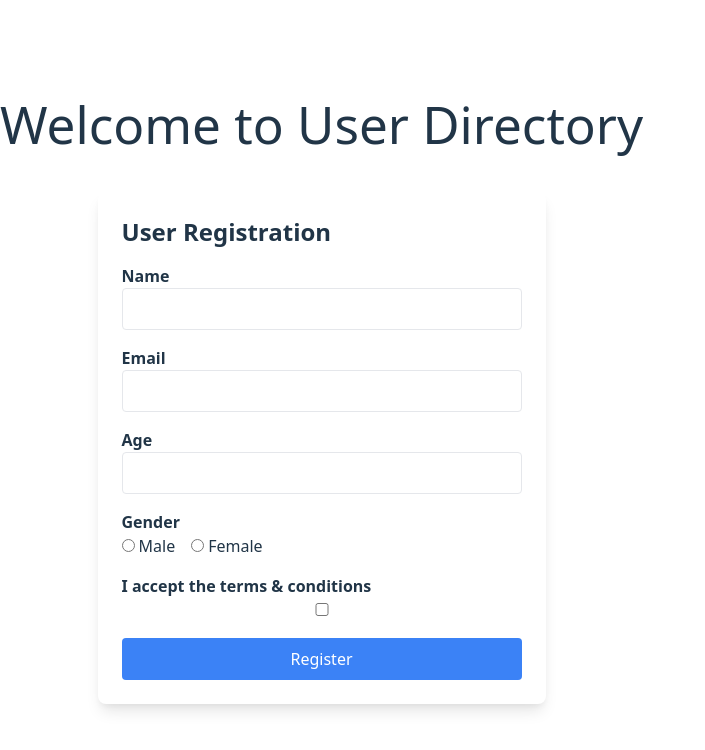
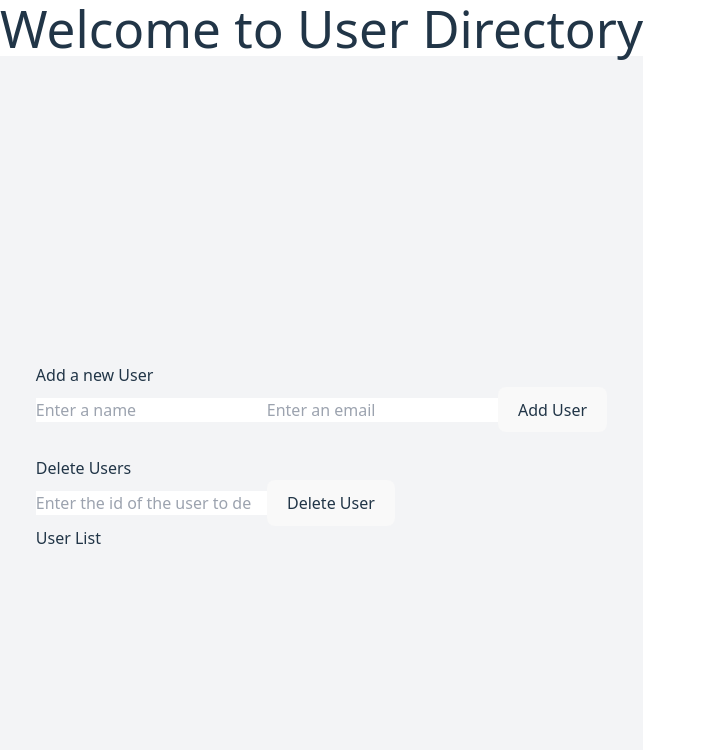
Before and after one commit to shokrullah2023/React-Projects, a React (Vite) app: page / in a window 1280 px wide. Shown: the top 750 px of the page, without its empty margins (0-705 px from the left). Built offline with nearby package versions, Linux system fonts and the light colour scheme.

Commit message:
Make the state globaly so every other component can access it but didn't finish the User Profile page yet

```diff
--- a/src/App.jsx
+++ b/src/App.jsx
@@ -6,6 +6,7 @@
 import UserForm from "./components/UserForm";
 // import UserPhoto from "./components/UserPhoto";
 import Usersform from "./components/UsersForm";
+import { UserContext, UserProvider } from "./components/UserContext";
 
 function App() {
   // const [count, setCount] = useState(0);
@@ -22,7 +23,12 @@
         <UserForm /> */}
         {/* <UserList /> */}
         {/* <UserPhoto /> */}
-        <Usersform />
+        {/* <Usersform /> */}
+        <UserProvider>
+          <div className="flex flex-col items-center justify-center min-h-screen bg-gray-100 p-6">
+            <UserForm />
+          </div>
+        </UserProvider>
       </div>
     </div>
   );
--- /dev/null
+++ b/src/components/UserContext.jsx
@@ -0,0 +1,41 @@
+import { useState, useEffect, createContext } from "react";
+
+export const UserContext = createContext();
+
+export const UserProvider = ({ children }) => {
+  const [formData, setFormData] = useState({
+    name: "",
+    email: "",
+    age: "",
+    gender: "",
+    termAccepted: false,
+  });
+
+  // Load saved data from local storage when component mounts
+  useEffect(() => {
+    const savedData = JSON.parse(localStorage.getItem("userFormData"));
+    if (savedData) setFormData(savedData);
+  }, []);
+
+  // Save data to local storage when formData changes
+  useEffect(() => {
+    localStorage.setItem("useFormData", JSON.stringify(formData));
+  }, [formData]);
+
+  // Clear form data from local storage
+  const clearFormData = () => {
+    setFormData({
+      name: "",
+      email: "",
+      age: "",
+      gender: "",
+      termAccepted: false,
+    });
+  };
+
+  return (
+    <UserContext.Provider value={{ formData, setFormData, clearFormData }}>
+      {children}
+    </UserContext.Provider>
+  );
+};
--- a/src/components/UsersForm.jsx
+++ b/src/components/UsersForm.jsx
@@ -137,31 +137,34 @@
 //   );
 // }
 
-import { useState, useEffect } from "react";
+import { useState, useEffect, useContext } from "react";
+import { UserContext } from "./UserContext";
 import InputField from "./InputField";
 
 export default function RegistrationForm() {
-  const [formData, setFormData] = useState({
-    name: "",
-    email: "",
-    age: "",
-    gender: "",
-    termsAccepted: false,
-  });
+  // const [formData, setFormData] = useState({
+  //   name: "",
+  //   email: "",
+  //   age: "",
+  //   gender: "",
+  //   termsAccepted: false,
+  // });
+
+  const [formData, setFormData] = useContext(UserContext);
 
   const [errors, setErrors] = useState({});
   // const [isFormValid, setIsFormValid] = useState(false);
 
-  // Load data from localStorage on component mount
-  useEffect(() => {
-    const savedData = JSON.parse(localStorage.getItem("userFormData"));
-    if (savedData) setFormData(savedData);
-  }, []);
+  // // Load data from localStorage on component mount
+  // useEffect(() => {
+  //   const savedData = JSON.parse(localStorage.getItem("userFormData"));
+  //   if (savedData) setFormData(savedData);
+  // }, []);
 
-  // Save data to localStorage when formData changes
-  useEffect(() => {
-    localStorage.setItem("userFormData", JSON.stringify(formData));
-  }, [formData]);
+  // // Save data to localStorage when formData changes
+  // useEffect(() => {
+  //   localStorage.setItem("userFormData", JSON.stringify(formData));
+  // }, [formData]);
 
   // Form Validation
   const validateForm = () => {
@@ -198,15 +201,15 @@
       alert(
         "Registration Successful! 🎉\n" + JSON.stringify(formData, null, 2)
       );
-      setFormData({
-        name: "",
-        email: "",
-        age: "",
-        gender: "",
-        termsAccepted: false,
-      });
-      setErrors({});
-      localStorage.removeItem("userFormData"); // Clear stored data
+      // setFormData({
+      //   name: "",
+      //   email: "",
+      //   age: "",
+      //   gender: "",
+      //   termsAccepted: false,
+      // });
+      // setErrors({});
+      // localStorage.removeItem("userFormData"); // Clear stored data
     }
   };
 
```
Also changed, not shown: src/components/UserProfile.jsx (added, +16 -0 lines).
